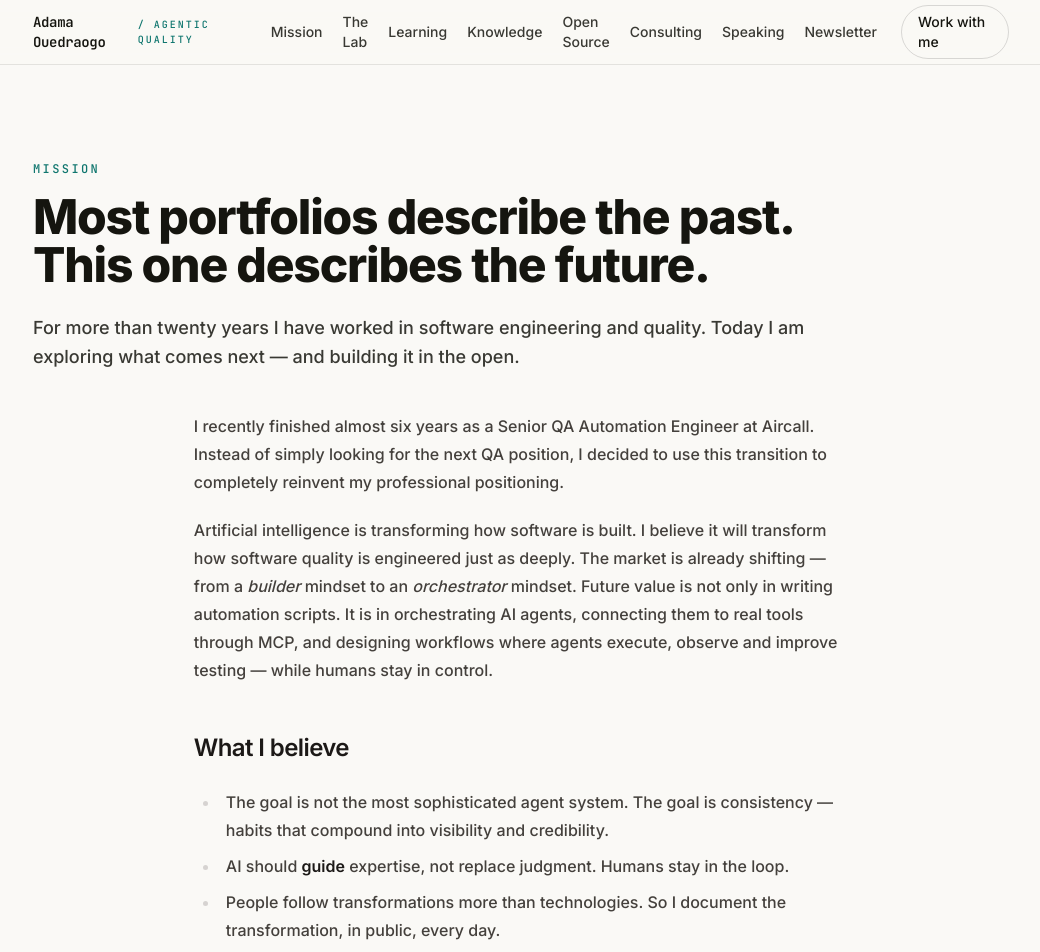
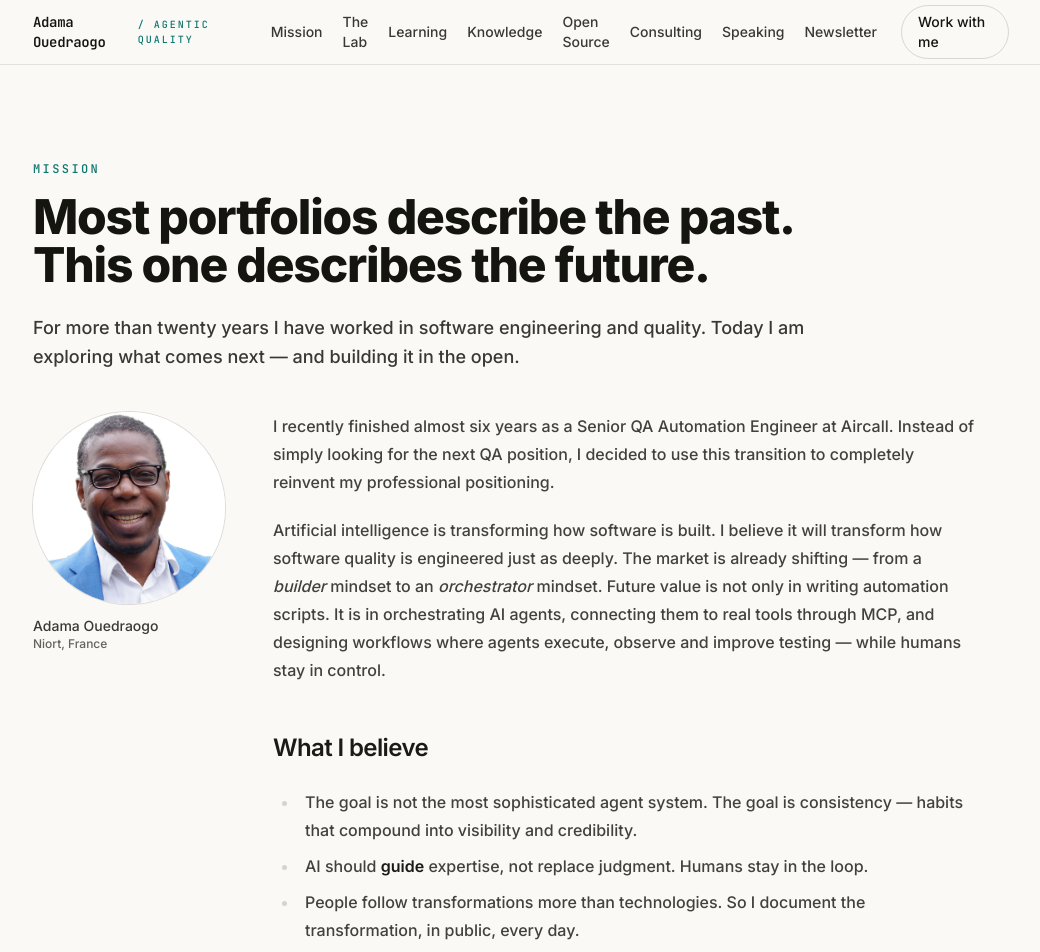
Before and after one commit to AdamaOuedraogo/AdamaOuedraogo.github.io, a Next.js app: page /mission in a window 1280 px wide. Shown: the top 952 px of the page, without its empty margins (119-1159 px from the left). Built offline with nearby package versions, Linux system fonts and the light colour scheme.

Commit message:
Add personal photo to home hero and mission page

```diff
--- a/app/mission/page.tsx
+++ b/app/mission/page.tsx
@@ -17,8 +17,23 @@ export default function MissionPage() {
         intro="For more than twenty years I have worked in software engineering and quality. Today I am exploring what comes next — and building it in the open."
       />
 
-      <section className="container-page max-w-prose pb-8">
-        <div className="prose prose-stone max-w-prose prose-headings:font-semibold prose-a:text-accent">
+      <section className="container-page pb-8">
+        <div className="grid items-start gap-10 md:grid-cols-[200px_1fr]">
+          <figure className="mx-auto md:mx-0">
+            <img
+              src="/adama.png"
+              alt="Adama Ouedraogo"
+              width={200}
+              height={200}
+              className="h-40 w-40 rounded-full object-cover ring-1 ring-ink-faint/20 md:h-48 md:w-48"
+            />
+            <figcaption className="mt-3 text-center text-sm text-ink-soft md:text-left">
+              Adama Ouedraogo
+              <span className="block text-xs text-ink-faint">Niort, France</span>
+            </figcaption>
+          </figure>
+
+          <div className="prose prose-stone max-w-prose prose-headings:font-semibold prose-a:text-accent">
           <p>
             I recently finished almost six years as a Senior QA Automation
             Engineer at Aircall. Instead of simply looking for the next QA
@@ -59,6 +74,7 @@ export default function MissionPage() {
             MCP and agentic workflows in their quality process, without losing
             the rigor that good testing demands.
           </p>
+          </div>
         </div>
       </section>
 
--- a/app/page.tsx
+++ b/app/page.tsx
@@ -14,6 +14,8 @@ export default function Home() {
     <>
       {/* Hero */}
       <section className="container-page pt-20 pb-16 md:pt-32">
+        <div className="grid items-center gap-12 md:grid-cols-[1fr_auto]">
+          <div>
             <p className="eyebrow">{site.role}</p>
             <h1 className="mt-5 max-w-4xl text-5xl font-extrabold leading-[1.05] md:text-7xl">
               The future of software quality is being written now.
@@ -26,6 +28,15 @@ export default function Home() {
               <CTA href="/consulting" variant="ghost">
                 Work with me
               </CTA>
+            </div>
+          </div>
+          <img
+            src="/adama.png"
+            alt="Adama Ouedraogo"
+            width={240}
+            height={240}
+            className="order-first mx-auto h-44 w-44 rounded-full object-cover ring-1 ring-ink-faint/20 md:order-last md:h-60 md:w-60"
+          />
         </div>
         <p className="mt-10 max-w-2xl border-l-2 border-accent/40 pl-4 text-sm leading-relaxed text-ink-soft">
           {site.shortBio}
```
Also changed, not shown: public/adama.png (added). Lines whose indentation alone changed are shown as unchanged.
